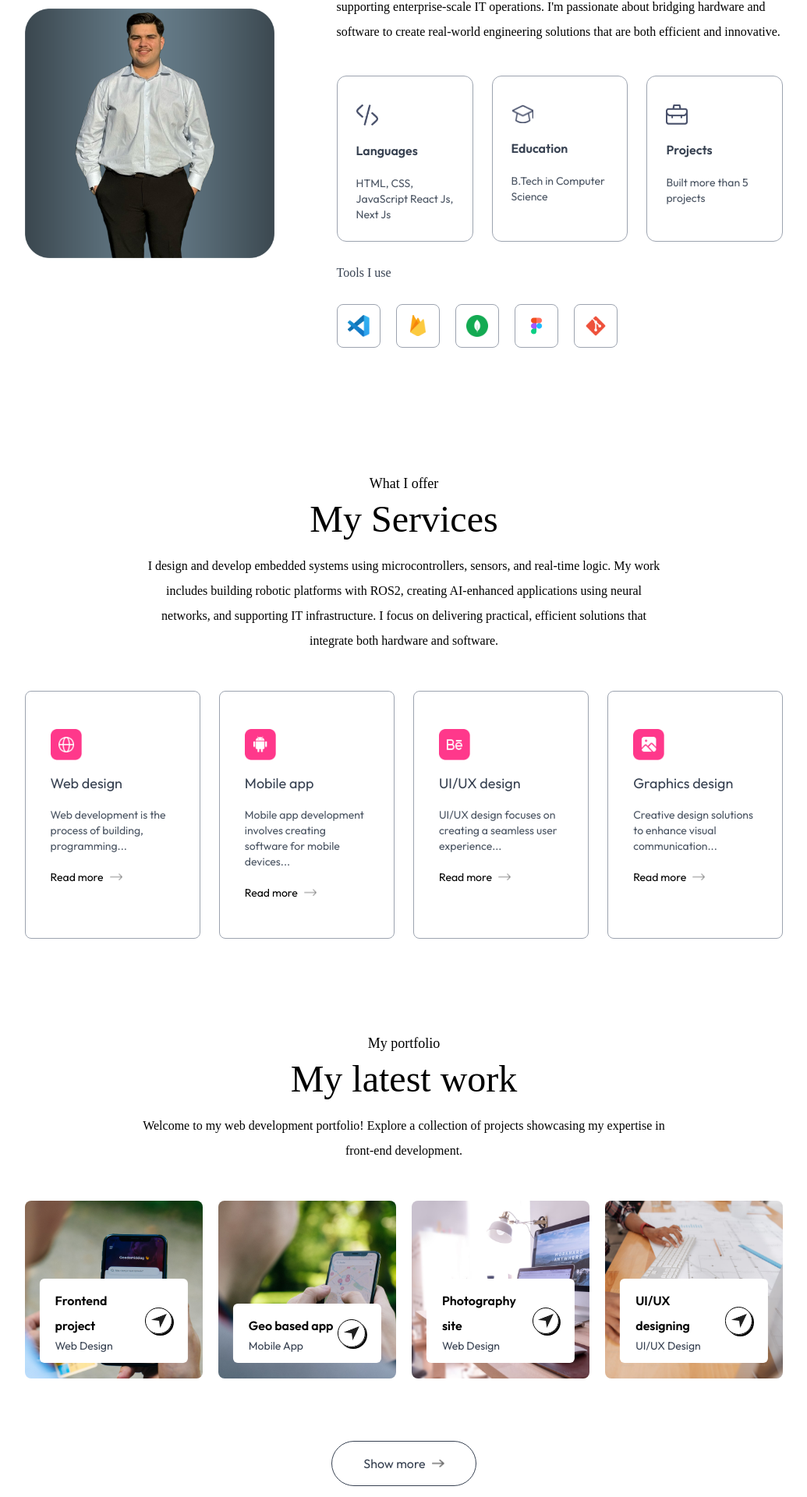
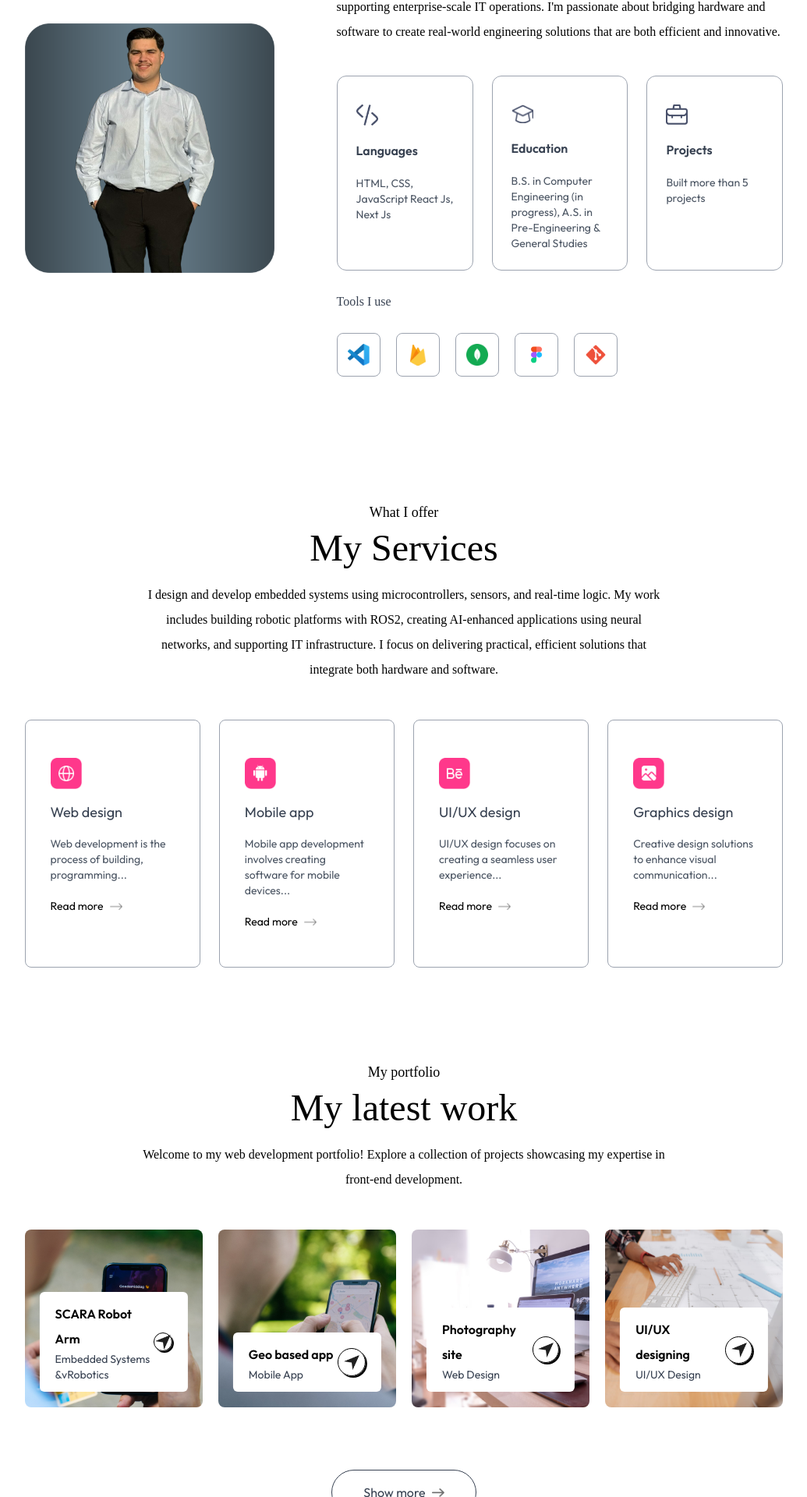
Before and after one commit to Matthew-Garcia/Matthew-Garcia-Portfolio2, a Next.js app: page / in a window 1280 px wide. Shown: the part 1107-3027 px from the top of the page at 78% size, without its empty margins (122-1157 px from the left). Built offline with nearby package versions, Linux system fonts and the light colour scheme; a web font is replaced by a local one.

Commit message:
Update assets.js

```diff
--- a/assets/assets.js
+++ b/assets/assets.js
@@ -78,8 +78,8 @@ export const assets = {
 
 export const workData = [
     {
-        title: 'Frontend project',
-        description: 'Web Design',
+        title: 'SCARA Robot Arm',
+        description: 'Embedded Systems &vRobotics',
         bgImage: '/work-1.png',
     },
     {
@@ -108,7 +108,7 @@ export const serviceData = [
 
 export const infoList = [
     { icon: assets.code_icon, iconDark: assets.code_icon_dark, title: 'Languages', description: 'HTML, CSS, JavaScript React Js, Next Js' },
-    { icon: assets.edu_icon, iconDark: assets.edu_icon_dark, title: 'Education', description: 'B.Tech in Computer Science' },
+    { icon: assets.edu_icon, iconDark: assets.edu_icon_dark, title: 'Education', description: 'B.S. in Computer Engineering (in progress), A.S. in Pre-Engineering & General Studies' },
     { icon: assets.project_icon, iconDark: assets.project_icon_dark, title: 'Projects', description: 'Built more than 5 projects' }
 ];
 
```
